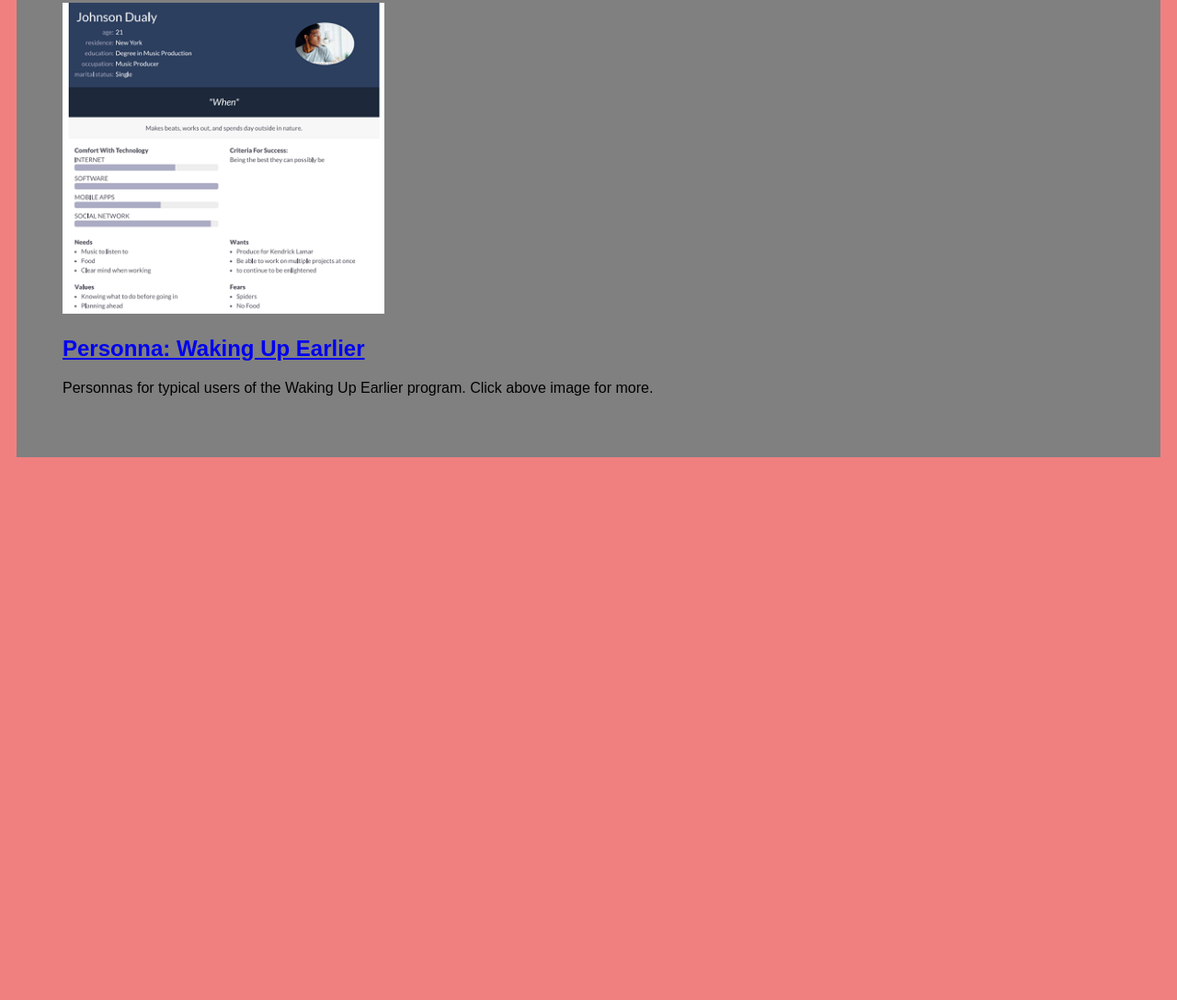
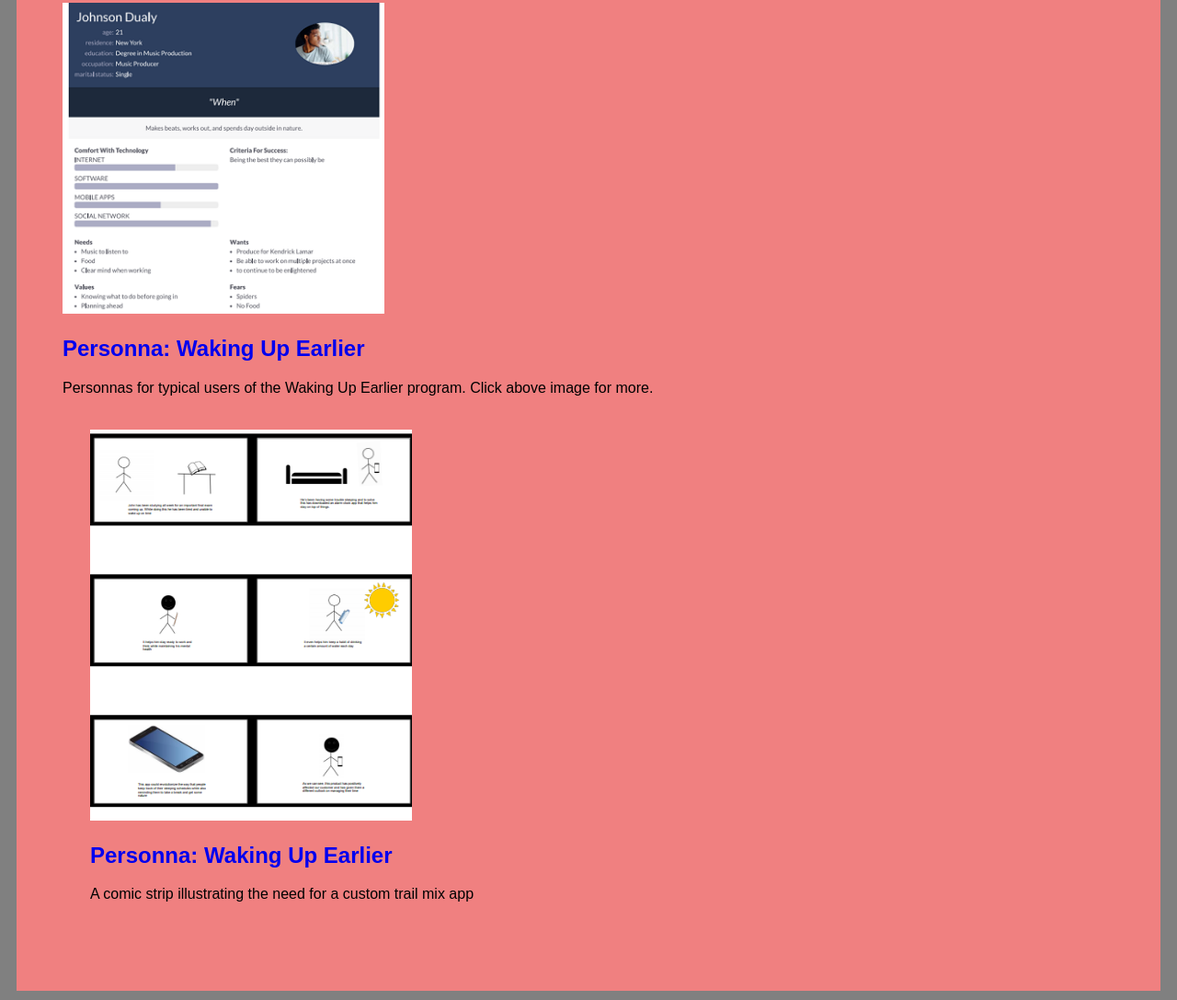
Before and after one commit to jsession0/jsession0.github.io, a plain HTML site: page index.html in a window 1280 px wide. Shown: the part 1012-2099 px from the top of the page at 92% size. Before the commit the page ends 1519 px from the top, so only its background shows below. Drawn offline with Linux system fonts and the light colour scheme.

Commit message:
Add files via upload

```diff
--- a/index.html
+++ b/index.html
@@ -39,6 +39,16 @@
                     Personnas for typical users of the Waking Up Earlier program. Click above image for more.
                 </p>
             </section>
+
+            <!--Storyboard Assignment-->
+        <section class="assignment">
+            <a href="files/combinepdf (1).pdf"><img src="images/storyboard.png"></a>
+            <section class="ass-details">
+                <a href="files/combinepdf (1).pdf"><h2>Personna: Waking Up Earlier</h2></a>
+                <p>
+                    A comic strip illustrating the need for a custom trail mix app
+                </p>
+            </section>
     </section>
     </body>
 </html>
--- a/styles.css
+++ b/styles.css
@@ -1,5 +1,5 @@
 body {
-    background: lightcoral;
+    background: grey;
     font-family: Arial, Helvetica, sans-serif;
 
 }
@@ -7,7 +7,7 @@ body {
 .assignment {
     padding:20px;
     margin:10px;
-    background: grey;
+    background: lightcoral;
  }
 
  .assignment img{
@@ -20,3 +20,7 @@ h1 {
     color: black;
 
 }
+
+a {
+    text-decoration: none;
+}
```
Also changed, not shown: images/storyboard.png (added), 1 other file.
